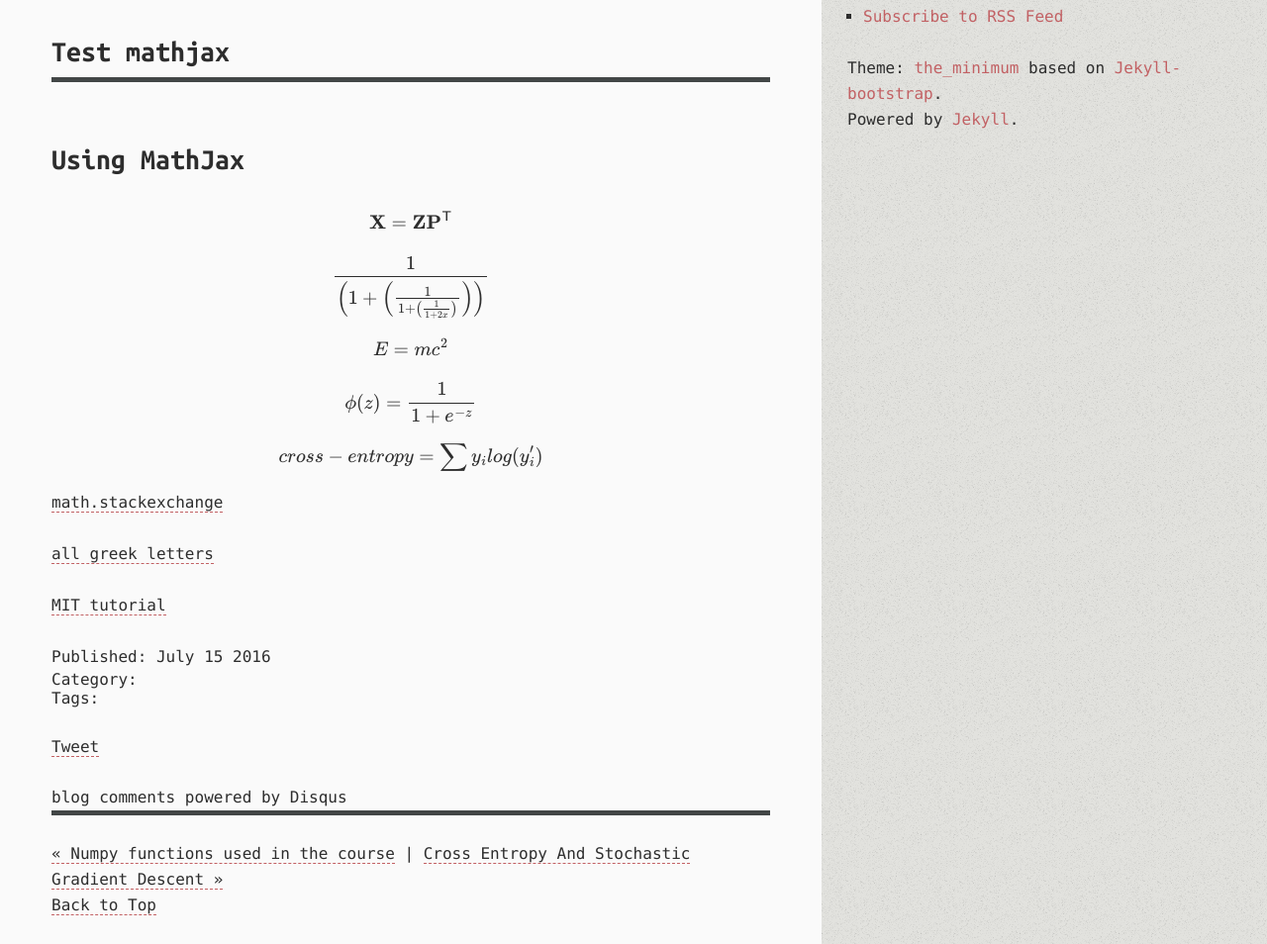
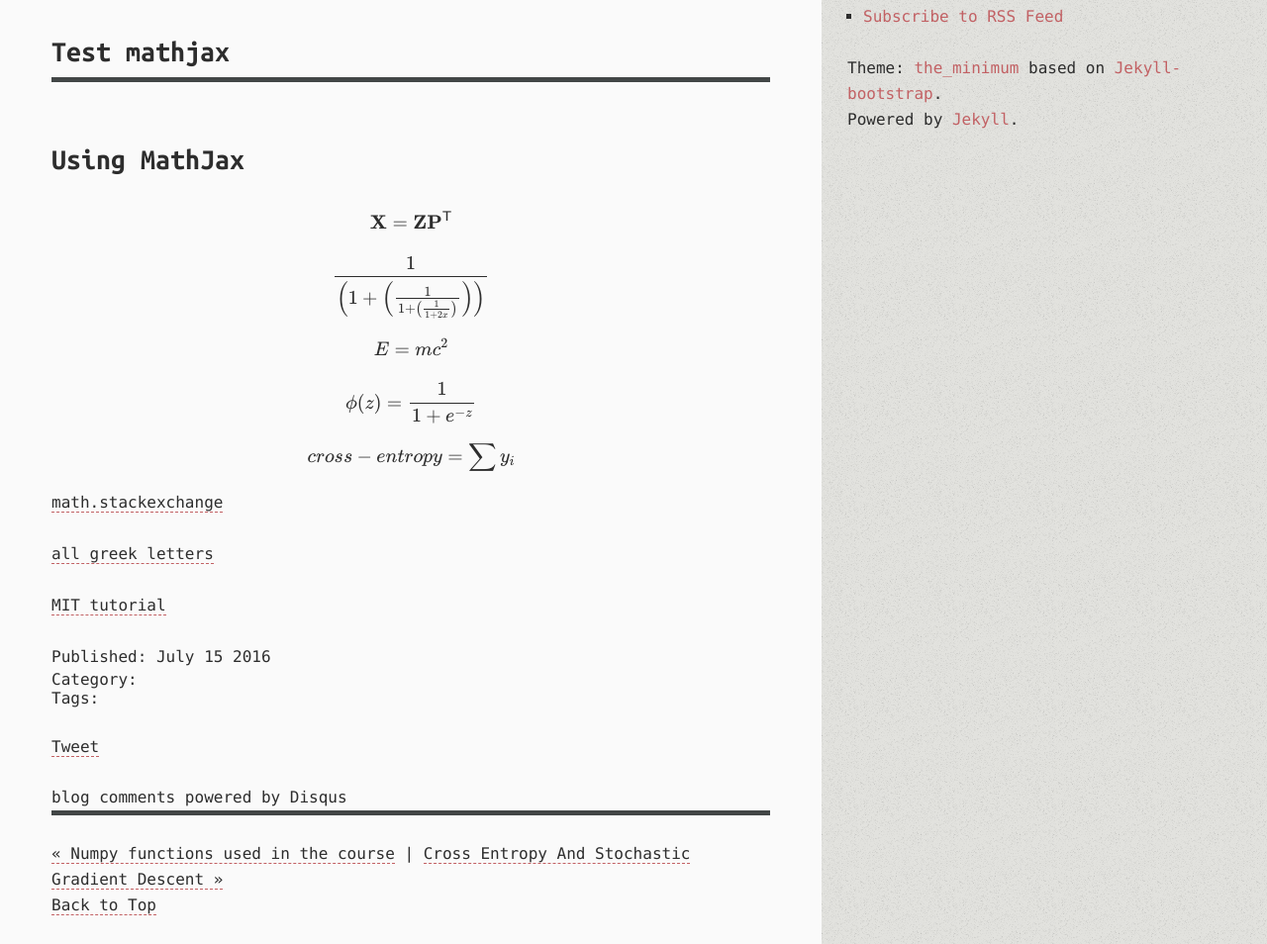
Before and after one commit to BrianPin/brianpin.github.io, a Jekyll site: the page built from _posts/2016-07-15-initial-mathjax-test.markdown, in a window 1280 px wide. Shown: the part 330-1284 px from the top of the page at 99% size. Built offline with Jekyll 4.4.1, drawn with Linux system fonts in a browser that asks for light colours; Markdown is read by kramdown in place of the engine named in the settings; formulas are drawn with MathJax 3; comment, search, counter and statistics services are not loaded.

Commit message:
mathjax problem

```diff
--- a/_posts/2016-07-15-initial-mathjax-test.markdown
+++ b/_posts/2016-07-15-initial-mathjax-test.markdown
@@ -18,7 +18,7 @@ $$ \frac{1}{\left(1+\left(\frac{1}{1+\left(\frac{1}{1+2x}\right)}\right)\right)}
 $$ \phi(z) = \frac{1}{1+e^{-z}} $$
 
 
-$$ cross-entropy = \sum y_i log(y_i') $$
+$$ cross-entropy = \sum y_i $$
 
 
 [math.stackexchange](http://meta.math.stackexchange.com/questions/5020/mathjax-basic-tutorial-and-quick-reference)
```
